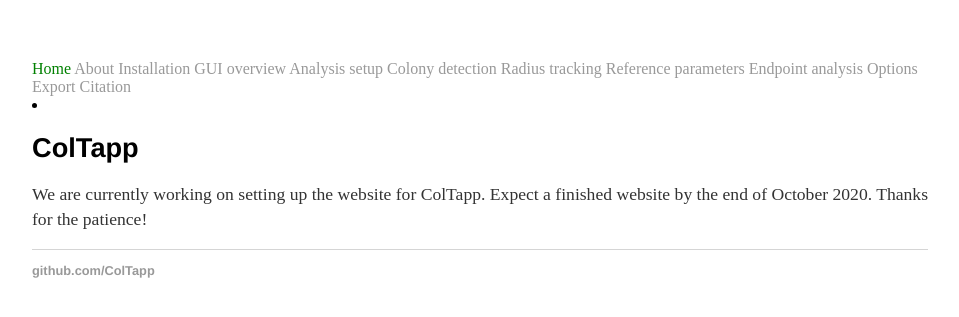
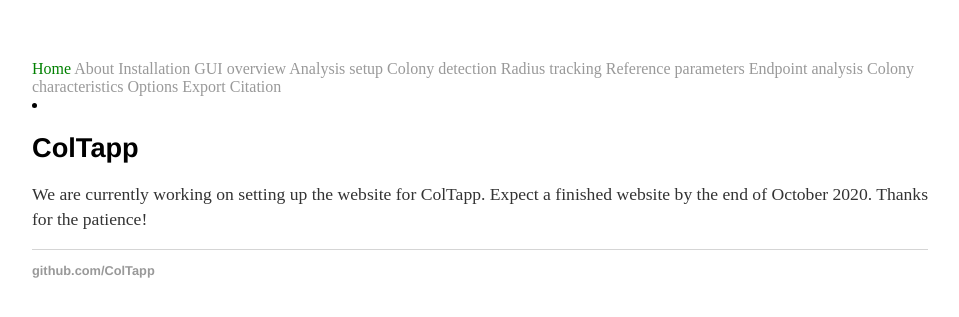
Before and after one commit to ColTapp/ColTapp.github.io, a Jekyll site: the page built from index.md, in a window 1280 px wide. Shown: the top 317 px of the page, without its empty margins (160-1119 px from the left). Built offline with Jekyll 4.4.1, drawn with Linux system fonts in a browser that asks for light colours.

Commit message:
Update navigation.yml

```diff
--- a/_data/navigation.yml
+++ b/_data/navigation.yml
@@ -16,6 +16,8 @@
   link: /refparam.html
 - name: Endpoint analysis
   link: /endpoint.html
+- name: Colony characteristics
+  link: /characteristics.html
 - name: Options
   link: /options.html
 - name: Export
```
